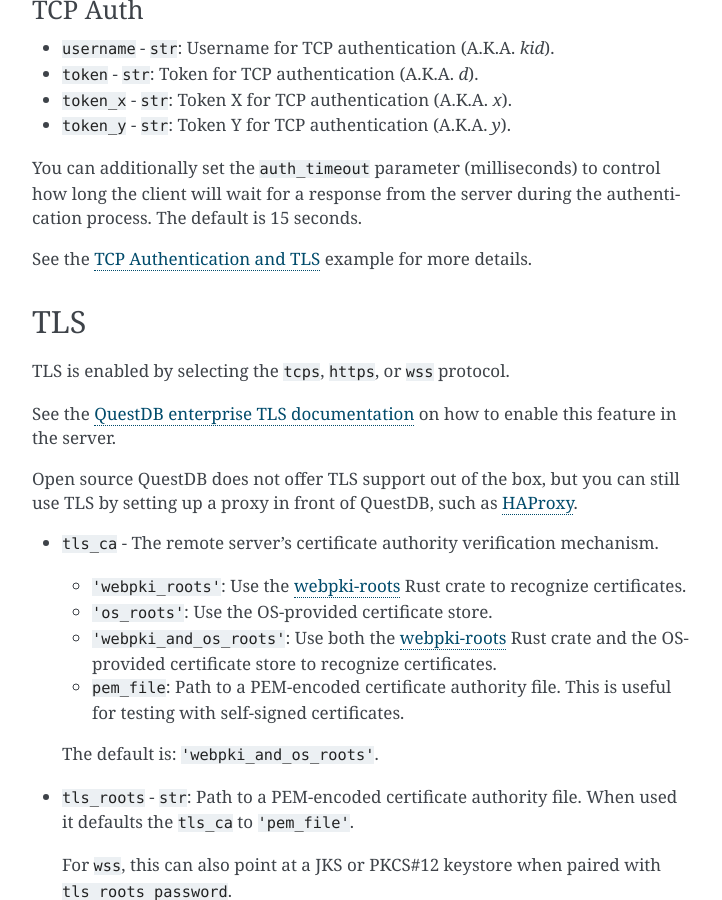
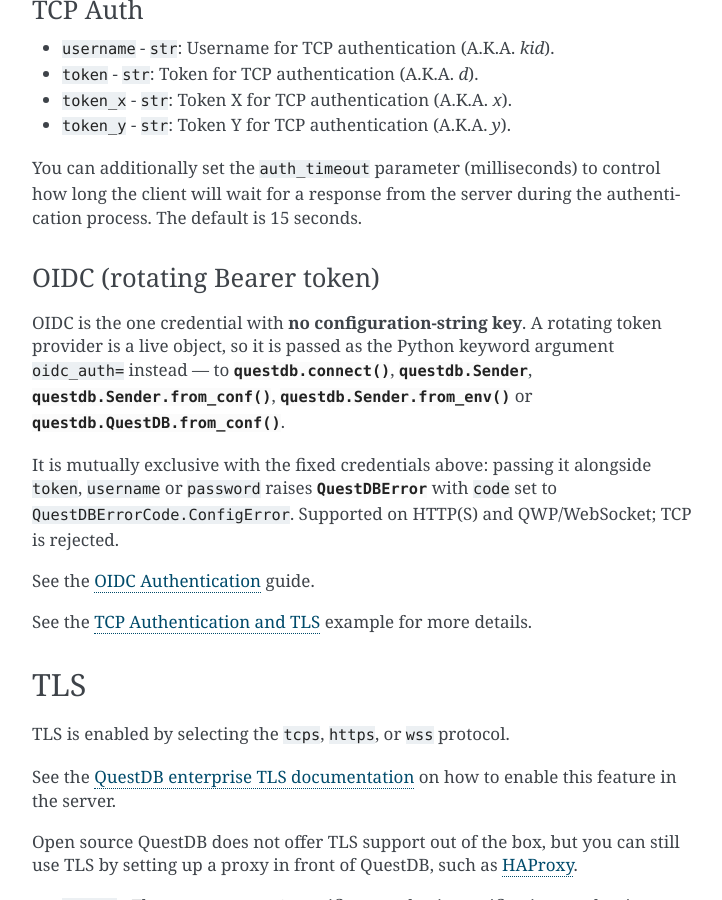
Before and after one commit to questdb/py-questdb-client, a Sphinx documentation site: the page built from docs/conf.rst, in a window 1280 px wide and 900 px high, scrolled down 6711 px. Shown: the whole window, without its empty margins (388-1110 px from the left). Built offline with Sphinx 7.4.7, drawn with Linux system fonts in a browser that asks for light colours.

Commit message:
docs(oidc): document oidc_auth everywhere
`oidc_auth` was documented on `QuestDB.from_conf` and nowhere else, while
`docs/auth.rst` tells users to pass it to `Sender.from_conf`. The published
`Sender` reference is generated from these docstrings, so it never
mentioned OIDC at all. `from_conf` and `from_env` now document it, including
that it is mutually exclusive with `token` / `username` / `password`, that
sign-in must happen before the first flush, and that TCP is rejected.

The changelog listed three of the five entry points that accept it,
omitting `Sender.from_env` and `QuestDB.from_conf` -- a user on `from_env`
would not have learned the option exists.

`docs/conf.rst` is where `docs/sender.rst` sends readers for authentication
parameters, and it had no OIDC entry. Since this is the one credential with
no configuration-string key, its absence there reads as "not supported"
rather than "passed differently"; a user hitting the mutual-exclusion error
found nothing about it. It now has a subsection saying so.

`_client.pyi` typed `schema_overrides` as `Dict[str, object]` and never
named the accepted kinds, so an IDE offered no completion or validation for
`'uuid'` and `'long256'` -- which are the whole migration path for the UUID
change. A `SchemaOverride` alias now spells them out, applied at all three
signatures.

Co-Authored-By: Claude Opus 5 (1M context) <noreply@anthropic.com>
Claude-Session: https://claude.ai/code/session_012QoXxcyoqduoW9Mi3ZSnyy

```diff
--- a/docs/conf.rst
+++ b/docs/conf.rst
@@ -348,6 +348,23 @@ You can additionally set the ``auth_timeout`` parameter (milliseconds) to
 control how long the client will wait for a response from the server during
 the authentication process. The default is 15 seconds.
 
+OIDC (rotating Bearer token)
+----------------------------
+
+OIDC is the one credential with **no configuration-string key**. A rotating
+token provider is a live object, so it is passed as the Python keyword
+argument ``oidc_auth=`` instead — to :func:`questdb.connect`,
+:class:`questdb.Sender`, :meth:`questdb.Sender.from_conf`,
+:meth:`questdb.Sender.from_env` or :meth:`questdb.QuestDB.from_conf`.
+
+It is mutually exclusive with the fixed credentials above: passing it
+alongside ``token``, ``username`` or ``password`` raises
+:class:`~questdb.QuestDBError` with ``code`` set to
+``QuestDBErrorCode.ConfigError``. Supported on HTTP(S) and QWP/WebSocket; TCP
+is rejected.
+
+See the :ref:`oidc_auth` guide.
+
 See the :ref:`auth_and_tls_example` example for more details.
 
 .. _sender_conf_tls:
```
Also changed, not shown: CHANGELOG.rst (+5 -3 lines), 2 other files.
